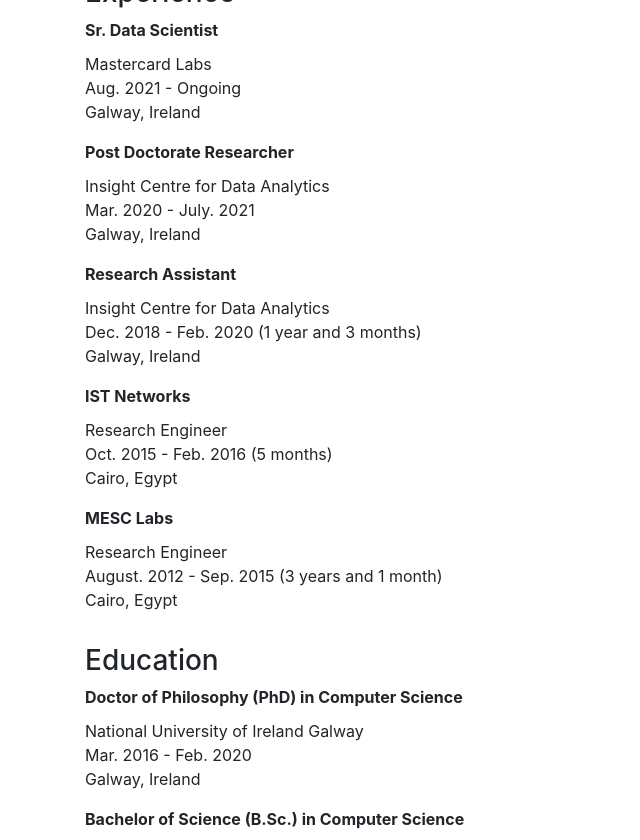
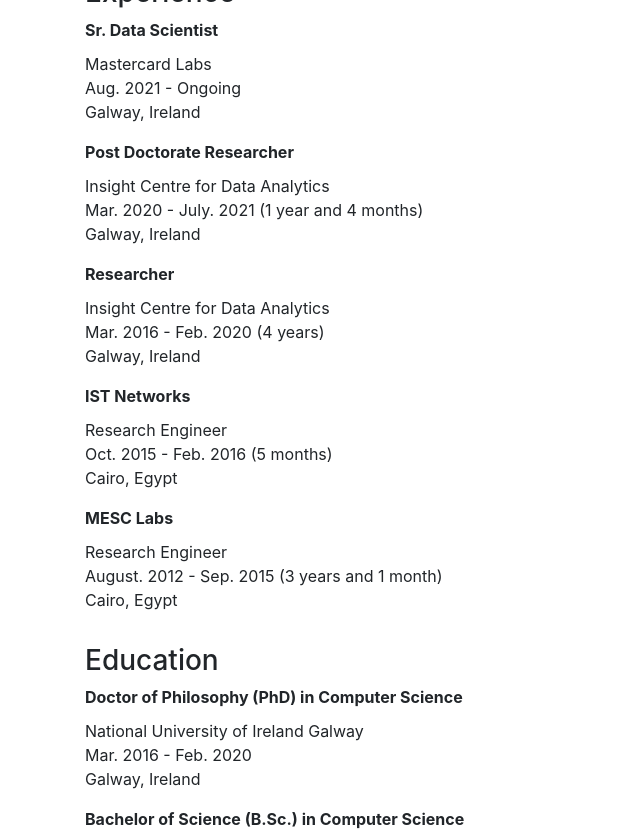
Before and after one commit to samehkamaleldin/samehkamaleldin.github.io, a Jekyll site: the page built from people.html, in a window 1280 px wide and 900 px high, scrolled down 456 px, cut to the strip 60-900 px from the top of the window. Shown: the whole strip, without its empty margins (0-640 px from the left). Built offline with Jekyll 4.4.1, drawn with Linux system fonts in a browser that asks for light colours; nearby versions of some CDN libraries.

Commit message:
update jobs and news

```diff
--- a/_data/people.yml
+++ b/_data/people.yml
@@ -7,14 +7,14 @@
 
 postdoc:
     display_name: "Post Doctorate Researcher"
-    bio:  Insight Centre for Data Analytics <br> Mar. 2020 - July. 2021 <br> Galway, Ireland
+    bio:  Insight Centre for Data Analytics <br> Mar. 2020 - July. 2021 (1 year and 4 months) <br> Galway, Ireland
     role: faculty
     image: /img/insight_logo.jpg
 
 ra_insight:
-    display_name: "Research Assistant"
+    display_name: "Researcher"
     role: faculty
-    bio: Insight Centre for Data Analytics <br> Dec. 2018 - Feb. 2020 (1 year and 3 months) <br> Galway, Ireland
+    bio: Insight Centre for Data Analytics <br> Mar. 2016 - Feb. 2020 (4 years) <br> Galway, Ireland
     image: /img/insight_logo.jpg
 
 ra_ist:
```
Also changed, not shown: _posts/2021-08-17-join_mastercard.md (+1 -1 lines).
